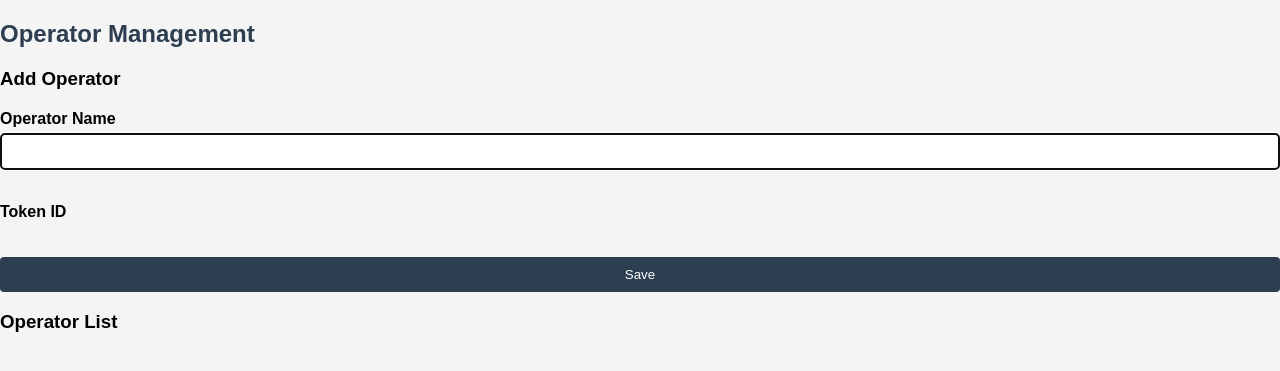
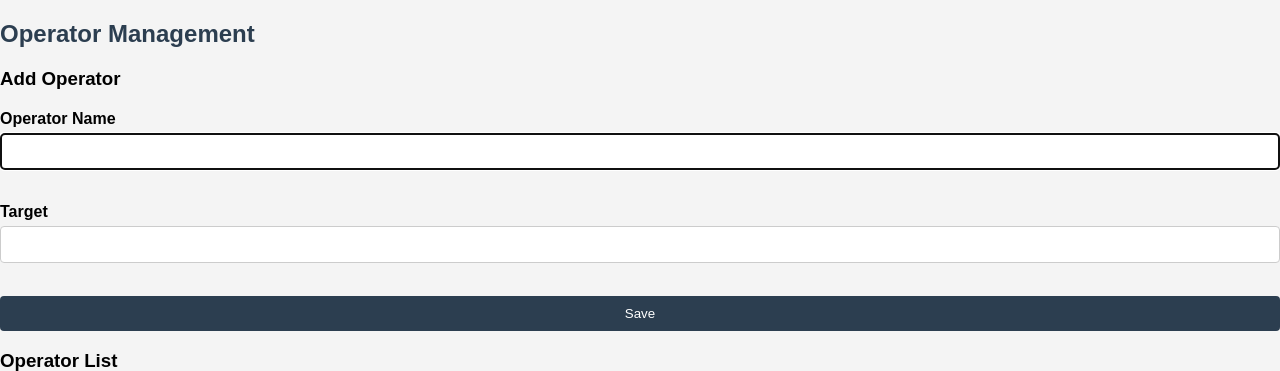
Before and after one commit to NandhuT17/ie-toolkit, a Django app: template base/templates/base/operators.html in a window 1280 px wide. Shown: the part 125-496 px from the top of the page. Run offline with Django 3.2, Linux system fonts and the light colour scheme; the template is opened without the code that fills it, so the values that code supplies are empty.

Commit message:
input method change

```diff
--- a/base/templates/base/operators.html
+++ b/base/templates/base/operators.html
@@ -18,8 +18,8 @@
     <label>Operator Name</label><br>
     <input type="text" name="name" id="id_name" autofocus><br><br>
 
-    <label>Token ID</label><br>
-    {{ form.token_id }}<br><br>
+    <label>Target</label><br>
+    <input type="number" name="target" required><br><br>
 
     <button type="submit">Save</button>
 </form>
```
